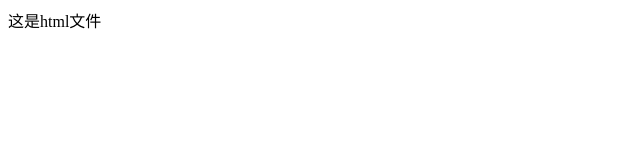
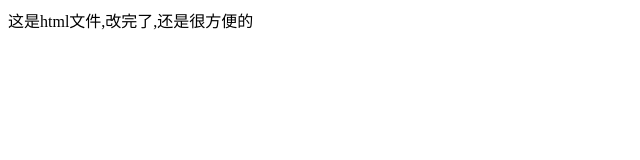
Before and after one commit to Chadhui/remote-repo, a plain HTML site: page index.html in a window 1280 px wide. Shown: the whole page, without its empty margins (0-640 px from the left). Drawn offline with Linux system fonts and the light colour scheme.

Commit message:
改了html

```diff
--- a/index.html
+++ b/index.html
@@ -6,6 +6,6 @@
     <title>Document</title>
 </head>
 <body>
-    这是html文件
+    这是html文件,改完了,还是很方便的
 </body>
 </html>
```
